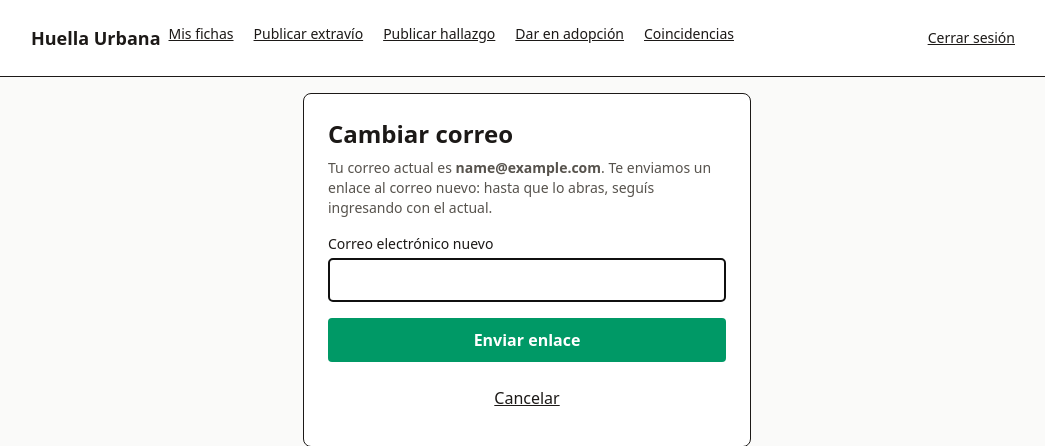
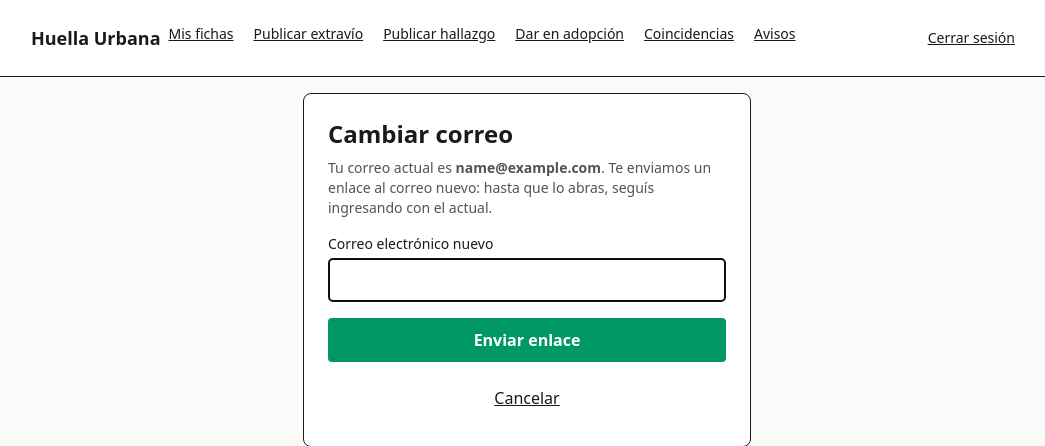
Before and after one commit to cbeltran90/Huella-Urbana, a Django app: page /cuentas/perfil/correo/ in a window 1280 px wide. Shown: the top 446 px of the page, without its empty margins (113-1158 px from the left). Run offline with Django 5.2, Linux system fonts and the light colour scheme; the visitor is signed in with stand-in values (Sample User, id 1); data that the repository does not hold is empty; style sheets or scripts are compiled from the project's sources; parts of the project's set-up code (start-up, migrations or seed data) failed here and were passed over.

Commit message:
feat: contador de avisos sin leer en el menú (C9)

```diff
--- /dev/null
+++ b/apps/notificaciones/templatetags/avisos.py
@@ -0,0 +1,13 @@
+from django import template
+
+register = template.Library()
+
+
+@register.simple_tag(takes_context=True)
+def avisos_sin_leer(context):
+    """Cuántos avisos sin leer tiene quien mira la página."""
+    request = context.get("request")
+    usuario = getattr(request, "user", None)
+    if usuario is None or not usuario.is_authenticated:
+        return 0
+    return usuario.notificaciones.filter(leida=False).count()
--- a/templates/componentes/_nav.html
+++ b/templates/componentes/_nav.html
@@ -1,8 +1,9 @@
-{% load navegacion %}
+{% load navegacion avisos %}
 <div class="flex flex-1 flex-wrap items-center justify-between gap-3">
   <ul class="flex flex-wrap items-center gap-1 text-sm">
     {% if user.is_authenticated %}
       {% coincidencias_pendientes as pendientes %}
+      {% avisos_sin_leer as sin_leer %}
       <li>
         <a href="{% url 'fichas:mis_fichas' %}"
            class="inline-block min-h-11 px-2 py-2 underline">Mis fichas</a>
@@ -29,6 +30,16 @@
           {% endif %}
         </a>
       </li>
+      <li>
+        <a href="{% url 'notificaciones:mis_avisos' %}"
+           class="inline-block min-h-11 px-2 py-2 underline">
+          Avisos
+          {% if sin_leer %}
+            <span id="avisos-sin-leer"
+                  class="ml-1 rounded-full bg-stone-800 px-2 text-xs text-white">{{ sin_leer }}</span>
+          {% endif %}
+        </a>
+      </li>
     {% endif %}
   </ul>
   {% include "cuentas/_menu_sesion.html" %}
```
Also changed, not shown: apps/notificaciones/templatetags/__init__.py (added).
